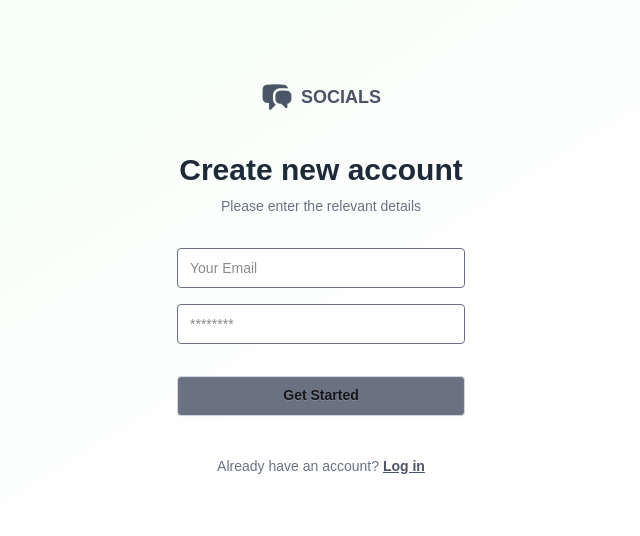
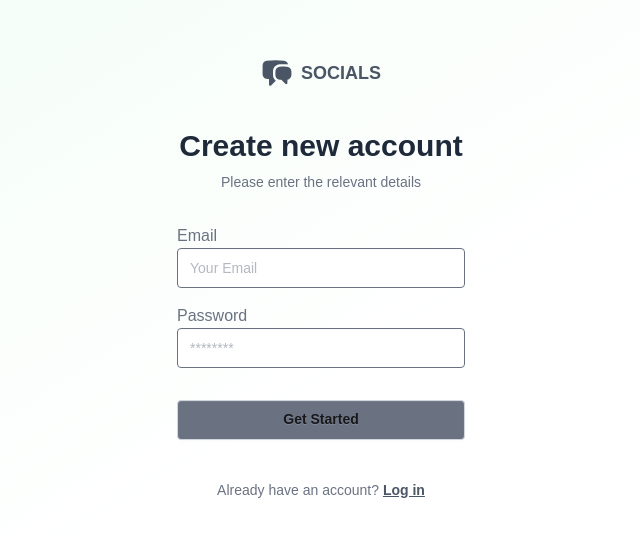
Before and after one commit to oxcode-dev/socials-frontend, a Next.js app: page /auth/register in a window 1280 px wide. Shown: the part 122-658 px from the top of the page, without its empty margins (319-959 px from the left). Built offline with nearby package versions, Linux system fonts and the light colour scheme.

Commit message:
initials

```diff
--- a/forms/auth/SignUpForm.tsx
+++ b/forms/auth/SignUpForm.tsx
@@ -11,12 +11,14 @@ const SignUpForm = () => {
     return (
         <>
 
-            <form className="flex flex-col w-full space-y-4">
+            <form className="flex flex-col w-full space-y-4 text-gray-500">
                 <div>
-                    <input type="email" placeholder="Your Email" className="input bg-white border-gray-500" />
+                    <label htmlFor="email" className="font-medium text-gray-500 mb-1">Email</label>
+                    <input type="email" id="email" placeholder="Your Email" className="input bg-white border-gray-500" />
                 </div>
                 <div>
-                    <input type="password" placeholder="********" className="input bg-white border-gray-500" />
+                    <label htmlFor="email" className="font-medium text-gray-500 mb-1">Password</label>
+                    <input type="password" id="password" placeholder="********" className="input bg-white border-gray-500" />
                 </div>
 
                 <div className="w-full pt-4">
```
